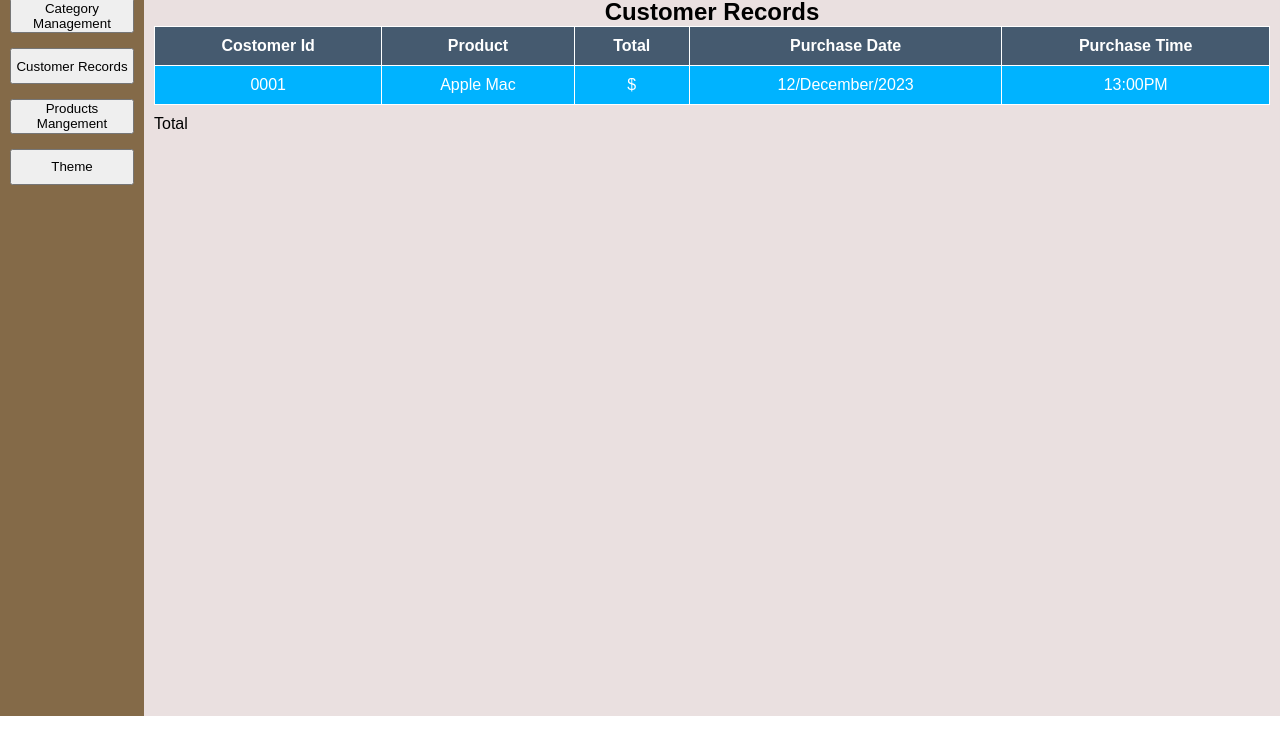
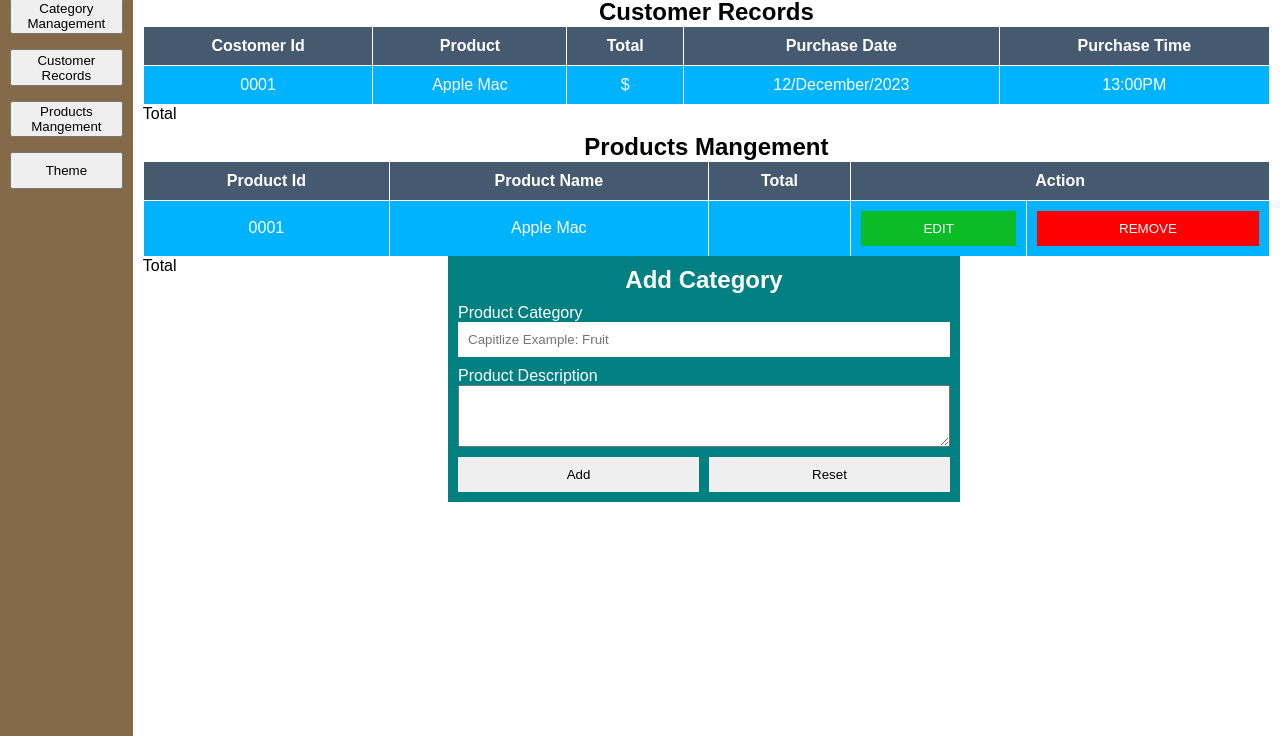
Before and after one commit to radit-thy/POS-SYSTEM-A5, a plain HTML site: page pages/admin.html in a window 1280 px wide. Shown: the part 64-800 px from the top of the page. Drawn offline with Linux system fonts and the light colour scheme; files whose address does not match are found by name.

Commit message:
add product and add catergory

```diff
--- a/css/admin.css
+++ b/css/admin.css
@@ -41,6 +41,7 @@ li {
 aside {
   background-color: rgb(132, 106, 72);
   width: 10%;
+  height: 100%;
   padding: 10px;
   display: flex;
   flex-direction: column;
@@ -60,12 +61,20 @@ aside a > button:hover {
   cursor: pointer;
 }
 main {
-  background-color: rgb(234, 224, 224);
   width: 90%;
+  height: 100%;
   display: flex;
   flex-direction: column;
   gap: 10px;
   padding: 10px;
+}
+.category-management {
+  display: flex;
+  gap: 10px;
+  justify-content: space-between;
+}
+.table-container {
+  width: 100%;
 }
 .show-form {
   display: block;
@@ -73,9 +82,25 @@ main {
 }
 .form {
   background-color: teal;
-  width: 30%;
+  width: 40%;
   color: white;
-  display: none;
+  /* display: none; */
+}
+.form h2 {
+  text-align: center;
+}
+.form input,
+.form button {
+  border: none;
+  padding: 10px;
+}
+.form button:hover {
+  cursor: pointer;
+}
+.form-category {
+  position: absolute;
+  left: 35%;
+  top: 40%;
 }
 form {
   display: flex;
@@ -116,6 +141,20 @@ td {
   border: 1px solid;
   padding: 10px;
 }
-.product-management {
+.products-management {
   display: none;
 }
+td button {
+  width: 100%;
+  padding: 10px;
+  border: none;
+  text-transform: uppercase;
+}
+.edit {
+  background-color: rgb(11, 188, 38);
+  color: white;
+}
+.remove {
+  background-color: red;
+  color: white;
+}
--- a/css/style.css
+++ b/css/style.css
@@ -40,7 +40,7 @@ li {
 }
 aside {
   background-color: rgb(132, 106, 72);
-  width: 10%;
+  width: 30%;
   padding: 10px;
   display: flex;
   flex-direction: column;
--- a/pages/admin.html
+++ b/pages/admin.html
@@ -34,6 +34,34 @@
         <button>Theme</button>
       </aside>
       <main class="table-container">
+        <div class="Customer">
+          <table class="Customer">
+            <caption>
+              <h2>Customer Records</h2>
+            </caption>
+            <thead>
+              <tr>
+                <th>Costomer Id</th>
+                <th colspan="2">Product</th>
+                <th>Total</th>
+                <th>Purchase Date</th>
+                <th>Purchase Time</th>
+              </tr>
+            </thead>
+            <tbody>
+              <tr>
+                <td>0001</td>
+                <td colspan="2">Apple Mac</td>
+                <td><span></span>$</td>
+                <td>12/December/2023</td>
+                <td>13:00PM</td>
+              </tr>
+            </tbody>
+          </table>
+          <div class="total">Total</div>
+        </div>
+<!--------------------------------- Products------------------------------------- -->
+        <div class="products-management">
           <div class="form">
             <form action="#">
               <div class="p-name">
@@ -64,30 +92,7 @@
               </div>
             </form>
           </div>
-        <table class="Customer">
-          <caption>
-            <h2>Customer Records</h2>
-          </caption>
-          <thead>
-            <tr>
-              <th>Costomer Id</th>
-              <th colspan="2">Product</th>
-              <th>Total</th>
-              <th>Purchase Date</th>
-              <th>Purchase Time</th>
-            </tr>
-          </thead>
-          <tbody>
-            <tr>
-              <td>0001</td>
-              <td colspan="2">Apple Mac</td>
-              <td><span></span>$</td>
-              <td>12/December/2023</td>
-              <td>13:00PM</td>
-            </tr>
-          </tbody>
-        </table>
-        <table class="product-management">
+          <table class="p-management">
             <caption>
               <h2>Products Mangement</h2>
             </caption>
@@ -110,6 +115,62 @@
             </tbody>
           </table>
           <div class="total">Total</div>
+        </div>
+        <!-- Category---------------------------------- -->
+        <div class="category-management">
+          <div class="form form-category">
+            <form action="#">
+              <h2>Add Category</h2>
+              <div class="p-category">
+                <label for="product-category">Product Category</label>
+                <input
+                  type="text"
+                  name="p-category"
+                  id="product-category"
+                  placeholder="Capitlize Example: Fruit"
+                />
+              </div>
+              <div class="p-description">
+                <label for="product-description">Product Description</label>
+                <textarea
+                  name="product-description"
+                  id="product-description"
+                  cols="30"
+                  rows="4"
+                ></textarea>
+              </div>
+              <div class="btn-manange">
+                <button class="add" type="submitb">Add</button>
+                <button class="reset" type="reset">Reset</button>
+              </div>
+            </form>
+          </div>
+          <div class="table-container">
+            <table class="pC-management">
+              <caption>
+                <h2>Products Mangement</h2>
+              </caption>
+              <thead>
+                <tr>
+                  <th>Product Id</th>
+                  <th>Product Name</th>
+                  <th>Total</th>
+                  <th colspan="2">Action</th>
+                </tr>
+              </thead>
+              <tbody>
+                <tr>
+                  <td>0001</td>
+                  <td>Apple Mac</td>
+                  <td><span></span></td>
+                  <td><button class="edit">Edit</button></td>
+                  <td><button class="remove">Remove</button></td>
+                </tr>
+              </tbody>
+            </table>
+            <div class="total">Total</div>
+          </div>
+        </div>
       </main>
     </div>
     <script src="js/index/main.js" defer></script>
```
Lines whose indentation alone changed are shown as unchanged.
